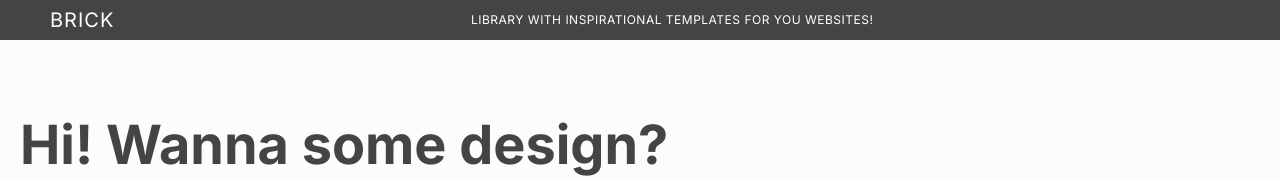
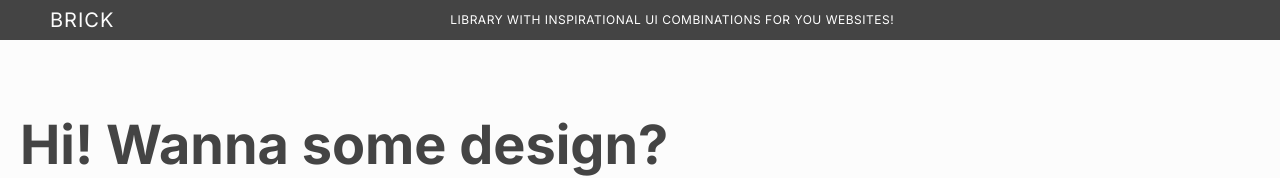
Before and after one commit to serozhkohanna/design-brick, a React (Create React App) app: page / in a window 1280 px wide. Shown: the top 178 px of the page. Built offline with nearby package versions, Linux system fonts and the light colour scheme.

Commit message:
Updated header text

```diff
--- a/src/components/Header/Header.tsx
+++ b/src/components/Header/Header.tsx
@@ -7,7 +7,7 @@ const Header = () => {
   return <header>
 	<h1>Brick</h1>
 	<p className={`text ${isVisible && 'is-visible'}`}>
-	  Library with inspirational templates for you websites!
+	  LIBRARY WITH INSPIRATIONAL UI combinations FOR YOU WEBSITES!
 	</p>
   </header>
 }
```
